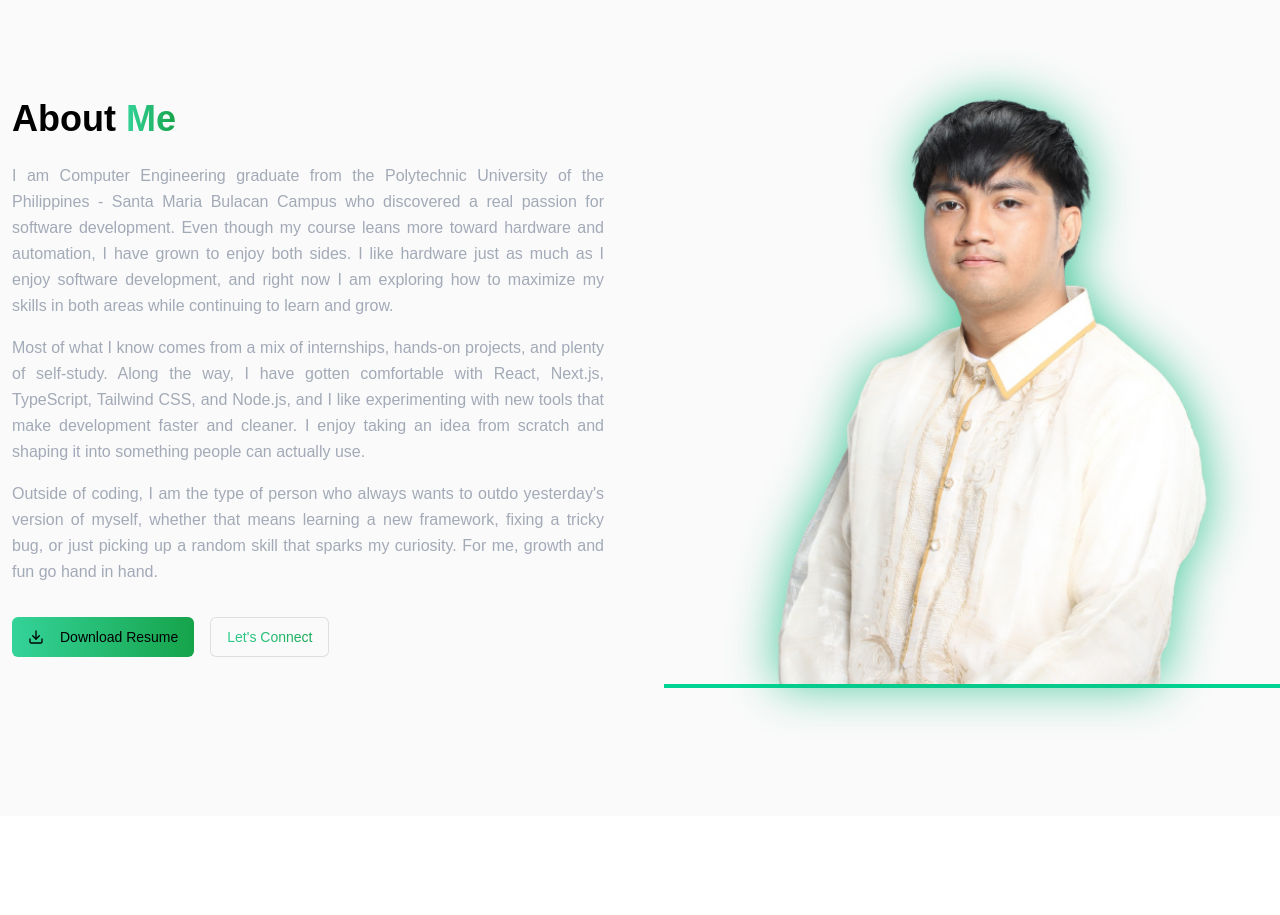
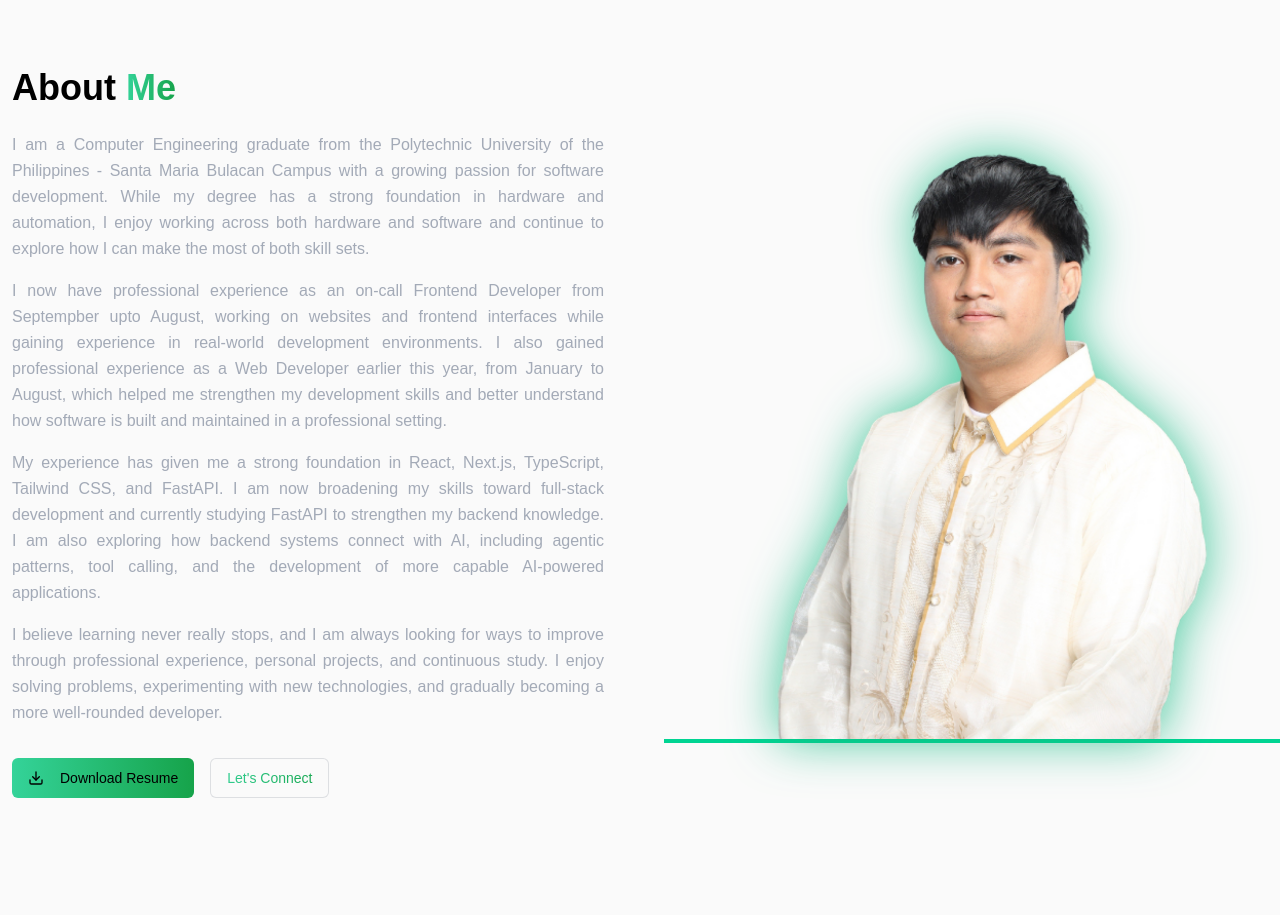
Before and after one commit to Shachi-git/myPortfolio, a Next.js app: page / in a window 1280 px wide. Shown: the part 860-1775 px from the top of the page. Built offline with nearby package versions, Linux system fonts and the light colour scheme.

Commit message:
update about me section

```diff
--- a/components/sections/about.tsx
+++ b/components/sections/about.tsx
@@ -26,31 +26,36 @@ export const About = () => {
 
             <div className="space-y-4 flex-grow text-muted-foreground leading-relaxed text-justify text-gray-400/90">
               <p>
-                I am Computer Engineering graduate from the Polytechnic
-                University of the Philippines - Santa Maria Bulacan Campus who
-                discovered a real passion for software development. Even though
-                my course leans more toward hardware and automation, I have
-                grown to enjoy both sides. I like hardware just as much as I
-                enjoy software development, and right now I am exploring how to
-                maximize my skills in both areas while continuing to learn and
-                grow.
+                I am a Computer Engineering graduate from the Polytechnic University of
+                the Philippines - Santa Maria Bulacan Campus with a growing passion for
+                software development. While my degree has a strong foundation in hardware
+                and automation, I enjoy working across both hardware and software and
+                continue to explore how I can make the most of both skill sets.
               </p>
 
               <p>
-                Most of what I know comes from a mix of internships, hands-on
-                projects, and plenty of self-study. Along the way, I have gotten
-                comfortable with React, Next.js, TypeScript, Tailwind CSS, and
-                Node.js, and I like experimenting with new tools that make
-                development faster and cleaner. I enjoy taking an idea from
-                scratch and shaping it into something people can actually use.
+                I now have professional experience as an on-call Frontend Developer from Septempber
+                upto August, working on websites and frontend interfaces while gaining experience in
+                real-world development environments. I also gained professional
+                experience as a Web Developer earlier this year, from January to August, which helped me
+                strengthen my development skills and better understand how software is
+                built and maintained in a professional setting.
               </p>
 
               <p>
-                Outside of coding, I am the type of person who always wants to
-                outdo {"yesterday's"} version of myself, whether that means
-                learning a new framework, fixing a tricky bug, or just picking
-                up a random skill that sparks my curiosity. For me, growth and
-                fun go hand in hand.
+                My experience has given me a strong foundation in React, Next.js,
+                TypeScript, Tailwind CSS, and FastAPI. I am now broadening my skills toward
+                full-stack development and currently studying FastAPI to strengthen my
+                backend knowledge. I am also exploring how backend systems connect with
+                AI, including agentic patterns, tool calling, and the development of more
+                capable AI-powered applications.
+              </p>
+
+              <p>
+                I believe learning never really stops, and I am always looking for ways
+                to improve through professional experience, personal projects, and
+                continuous study. I enjoy solving problems, experimenting with new
+                technologies, and gradually becoming a more well-rounded developer.
               </p>
             </div>
 
```
